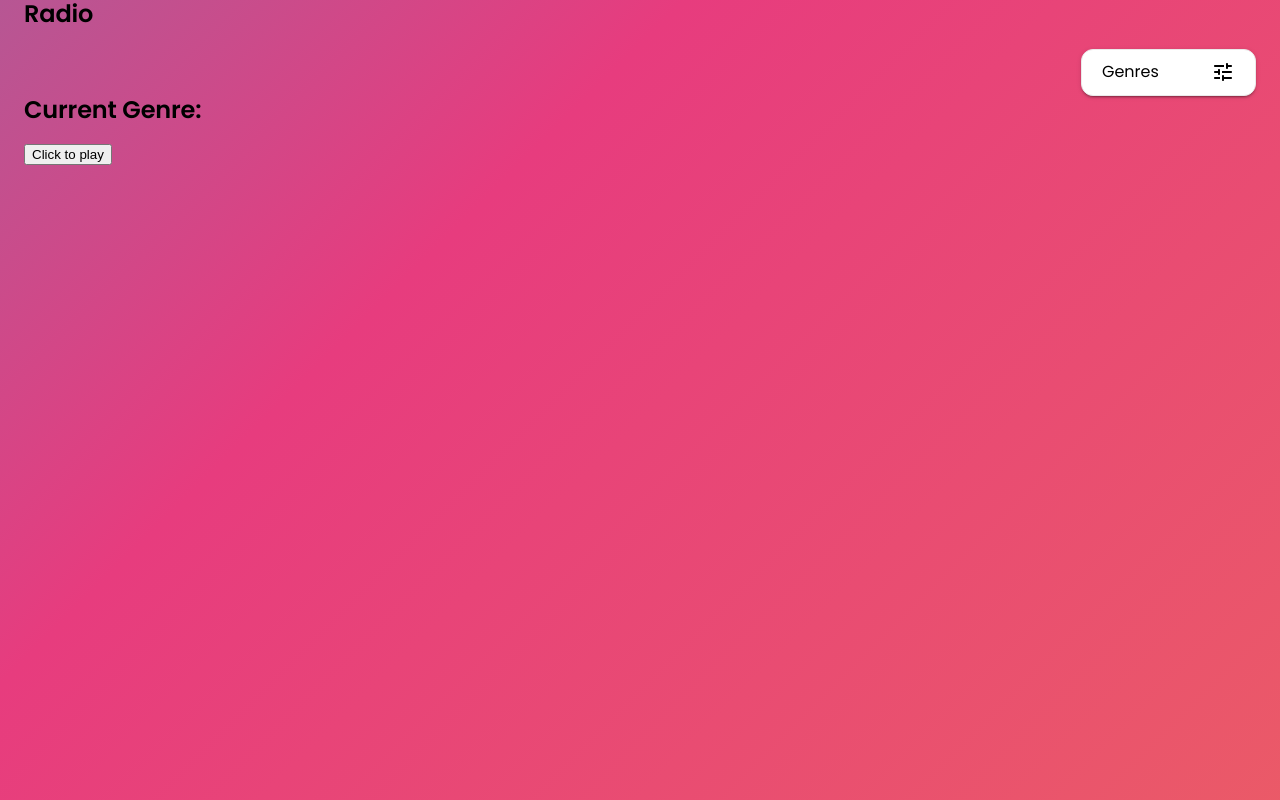
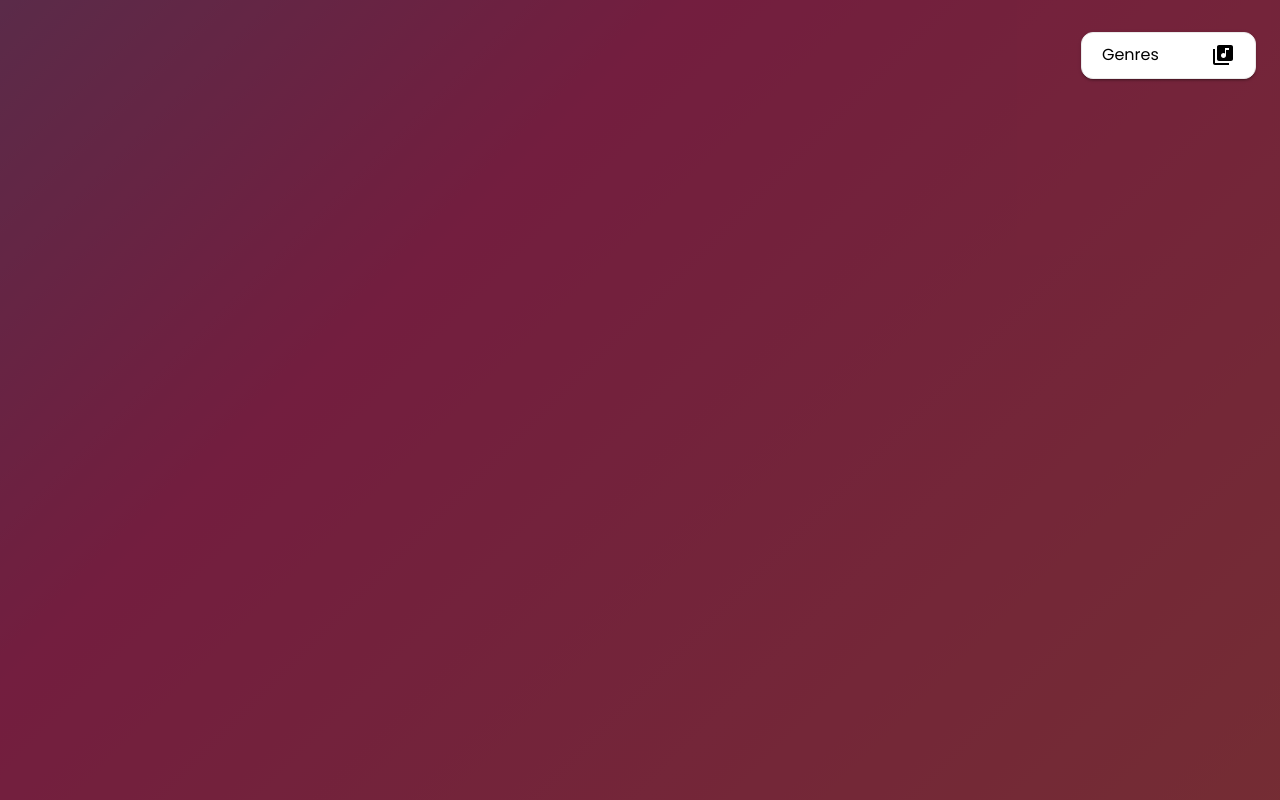
Before and after one commit to kevinmlee/radio, a React (Create React App) app in the folder client/: page / in a window 1280 px wide. Built offline with nearby package versions, Linux system fonts and the light colour scheme.

Commit message:
simplify filter code

```diff
--- a/client/src/styles/components/filter.css
+++ b/client/src/styles/components/filter.css
@@ -11,8 +11,8 @@
   position: relative;
 }
 .filter .active-display {
-  padding: 14px 20px;
-  width: 175px;
+  padding: 14px 70px 14px 20px;
+  min-width: 175px;
   border-radius: 12px;
   display: flex;
   align-items: center;
@@ -30,7 +30,7 @@
 .filter .filter-options {
   padding: 0;
   margin: 0;
-  width: 200px;
+  min-width: 200px;
   border-radius: 12px;
   list-style: none;
   position: absolute;
@@ -46,7 +46,7 @@
   max-height: 700px;
 }
 .filter .filter-options > * {
-  padding: 14px 20px;
+  padding: 14px 50px 14px 20px;
   cursor: pointer;
   transition: ease-in-out all 0.3s;
   position: relative;
--- a/client/src/views/Dash/index.js
+++ b/client/src/views/Dash/index.js
@@ -2,9 +2,13 @@ import React, { Component } from "react";
 import axios from "axios";
 import { Box, Container, Radio } from "@mui/material";
 
-import TuneRoundedIcon from "@mui/icons-material/TuneRounded";
+import LibraryMusicIcon from "@mui/icons-material/LibraryMusic";
 
-const ytIDs = { "Lo-fi": "5qap5aO4i9A", "R&B / Chill Hip-hop": "Lq2pt_1Y6eQ" };
+const genres = {
+  "Lo-fi": "5qap5aO4i9A",
+  Piano: "y7e-GC6oGhg",
+  "R&B / Chill Hip-hop": "Lq2pt_1Y6eQ",
+};
 
 export default class Dash extends Component {
   constructor(props) {
@@ -16,16 +20,20 @@ export default class Dash extends Component {
 
     this.wrapperRef = React.createRef();
     this.handleClickOutside = this.handleClickOutside.bind(this);
+
+    this.changeGenre = this.changeGenre.bind(this);
   }
 
   componentDidMount = async () => {
     document.addEventListener("mousedown", this.handleClickOutside);
 
     // append static script
+    /*
     const staticScript = document.createElement("script");
     staticScript.src = "/js/static.js";
     staticScript.async = true;
     document.body.appendChild(staticScript);
+    */
 
     // append youtube script
     const script = document.createElement("script");
@@ -117,40 +125,36 @@ export default class Dash extends Component {
   };
 
   filter = () => {
+    const changeGenre = this.changeGenre;
+    const currentGenre = this.props.state.genre;
+
     return (
       <Box className="filter">
         <div
           className="active-display"
           onClick={() => this.toggle("filterToggle")}
         >
-          <span className="active-filter">Genres</span>
-          <TuneRoundedIcon />
+          <span className="active-filter">
+            {currentGenre ? currentGenre : "Genres"}
+          </span>
+          <LibraryMusicIcon />
         </div>
         <ul
           className={"filter-options " + (this.state.filterToggle && "active")}
           ref={this.wrapperRef}
         >
-          <li
-            className={this.props.state.genre === "Lo-fi" ? "active" : ""}
-            onClick={this.changeGenre}
-            data-genre="Lo-fi"
-          >
-            Lo-fi
-            <Radio checked={this.props.state.genre === "Lo-fi"} size="small" />
-          </li>
-          <li
-            className={
-              this.props.state.genre === "R&B / Chill Hip-hop" ? "active" : ""
-            }
-            onClick={this.changeGenre}
-            data-genre="R&B / Chill Hip-hop"
-          >
-            R&B / Chill Hip-hop
-            <Radio
-              checked={this.props.state.genre === "Hip-hop"}
-              size="small"
-            />
-          </li>
+          {Object.keys(genres).map(function(genre, i) {
+            return (
+              <li
+                className={currentGenre === genre ? "active" : ""}
+                onClick={changeGenre}
+                data-genre={genre}
+              >
+                {genre}
+                <Radio checked={currentGenre === genre} size="small" />
+              </li>
+            );
+          })}
         </ul>
       </Box>
     );
@@ -164,14 +168,11 @@ export default class Dash extends Component {
 
     return (
       <Container id="dashboard" maxWidth="100%">
-        <canvas id="static" className={genre ? "active" : ""}></canvas>
+        <div className="overlay" />
+        {/*<canvas id="static" className={genre ? "active" : ""}></canvas>*/}
 
-        <Box id="content">
-          <h2>Radio</h2>
-
+        <Box id="content" sx={{ paddingTop: 4 }}>
           {this.filter()}
-
-          <h2>Current Genre: {this.props.state.genre}</h2>
         </Box>
 
         <Box id="youtubeStream">
@@ -182,7 +183,7 @@ export default class Dash extends Component {
             height="315"
             src={
               "https://www.youtube-nocookie.com/embed/" +
-              ytIDs[genre] +
+              genres[genre] +
               "?controls=0&autoplay=0&mute=0&loop=1&showinfo=0&autohide=1&modestbranding=1&rel=0&enablejsapi=1"
             }
             title="YouTube video player"
@@ -191,9 +192,9 @@ export default class Dash extends Component {
           ></iframe>
         </Box>
 
-        <button id="playBtn" style={{ position: "relative", zIndex: 5 }}>
+        {/*<button id="playBtn" style={{ position: "relative", zIndex: 5 }}>
           Click to play
-        </button>
+          </button>*/}
 
         {wallpapers[genre] && (
           <img
```
